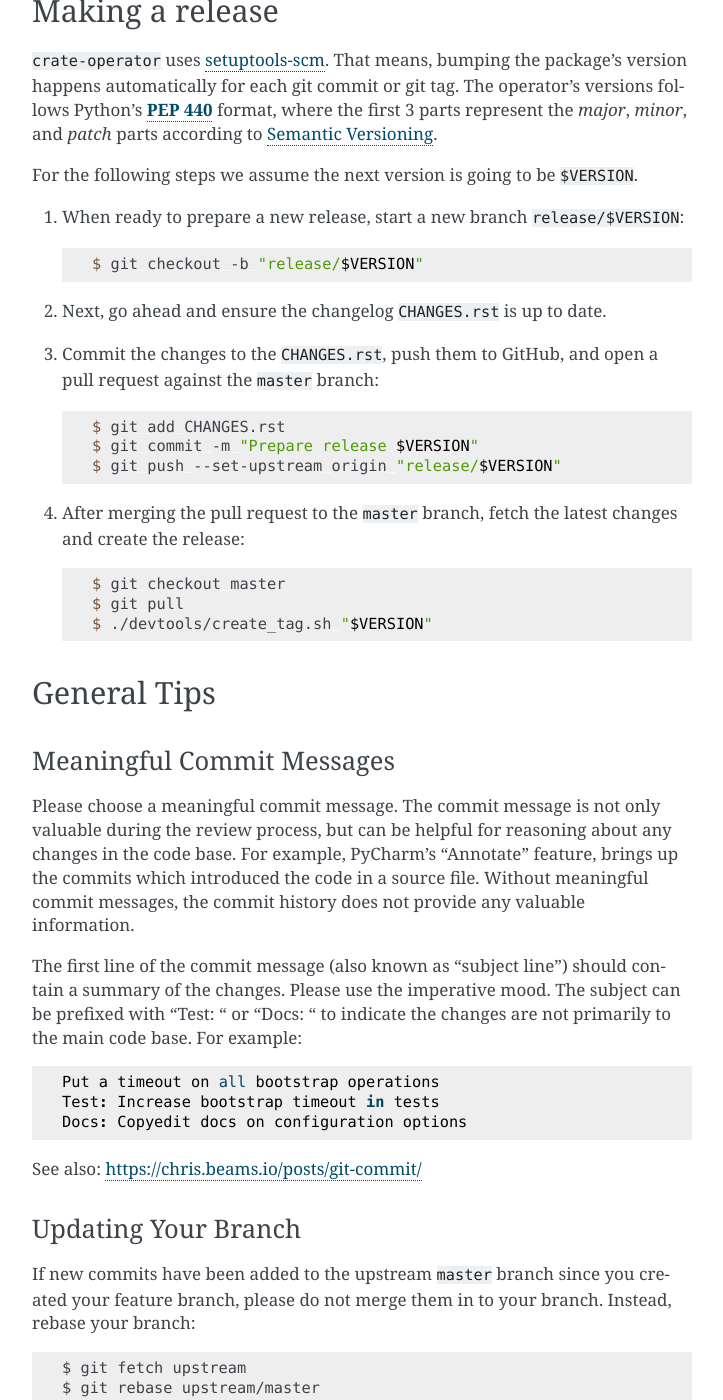
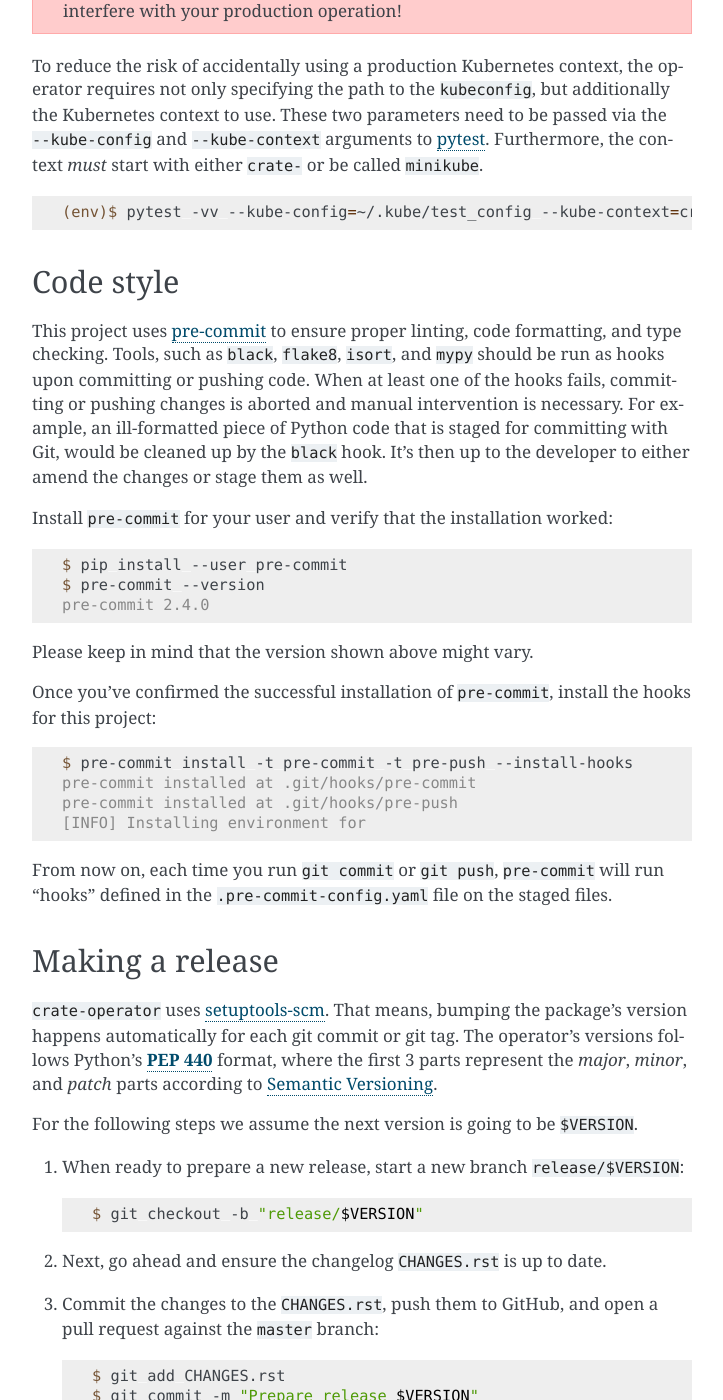
Before and after one commit to crate/crate-operator, a Sphinx documentation site: the page built from docs/source/development.rst, in a window 1280 px wide and 1400 px high, scrolled down 1413 px. Shown: the whole window, without its empty margins (388-1111 px from the left). Built offline with Sphinx 7.4.7, drawn with Linux system fonts in a browser that asks for light colours; pages that are not in the unit, such as notebooks, are missing from menus; some of the changed text lies outside the part shown.

Commit message:
Make README more developer friendly
This change gives the README a bit of an update:

* Adds badges for workflow status, Docker, docs
* Adds installation instructions
* Adds an example of a CrateDB custom resource
* Adds a feature overview
* Moves the development part to the documentation

Fixes #64

```diff
--- a/docs/source/development.rst
+++ b/docs/source/development.rst
@@ -1,5 +1,20 @@
 Working on the operator
 =======================
+
+Local installation
+------------------
+
+The ``crate-operator`` package requires **Python 3.8**.
+
+It is recommended to use a virtual environment to the operator and its
+dependencies for local development.
+
+.. code-block:: console
+
+   $ python3.8 -m venv env
+   $ source env/bin/activate
+   (env)$ python -m pip install -e .
+
 
 Contributing
 ------------
@@ -73,6 +88,46 @@
 
 
 .. _pytest: https://docs.pytest.org/en/latest/
+
+
+Code style
+----------
+
+This project uses `pre-commit`_ to ensure proper linting, code formatting, and
+type checking. Tools, such as ``black``, ``flake8``, ``isort``, and ``mypy``
+should be run as hooks upon committing or pushing code. When at least one of
+the hooks fails, committing or pushing changes is aborted and manual
+intervention is necessary. For example, an ill-formatted piece of Python code
+that is staged for committing with Git, would be cleaned up by the ``black``
+hook. It's then up to the developer to either amend the changes or stage them
+as well.
+
+Install ``pre-commit`` for your user and verify that the installation worked:
+
+.. code-block:: console
+
+   $ pip install --user pre-commit
+   $ pre-commit --version
+   pre-commit 2.4.0
+
+Please keep in mind that the version shown above might vary.
+
+Once you've confirmed the successful installation of ``pre-commit``, install
+the hooks for this project:
+
+.. code-block:: console
+
+   $ pre-commit install -t pre-commit -t pre-push --install-hooks
+   pre-commit installed at .git/hooks/pre-commit
+   pre-commit installed at .git/hooks/pre-push
+   [INFO] Installing environment for
+
+From now on, each time you run ``git commit`` or ``git push``, ``pre-commit``
+will run "hooks" defined in the ``.pre-commit-config.yaml`` file on the staged
+files.
+
+
+.. _pre-commit: https://pre-commit.com/
 
 
 Making a release
--- a/docs/source/installation.rst
+++ b/docs/source/installation.rst
@@ -7,7 +7,7 @@
 
 .. code-block:: console
 
-   $ kubectl create -f deploy/manifests/00-crd-cratedb.yaml
+   $ kubectl create -f deploy/crd.yaml
    customresourcedefinition.apiextensions.k8s.io/cratedbs.cloud.crate.io created
 
 
```
Also changed, not shown: README.rst (+106 -32 lines), 4 other files.
